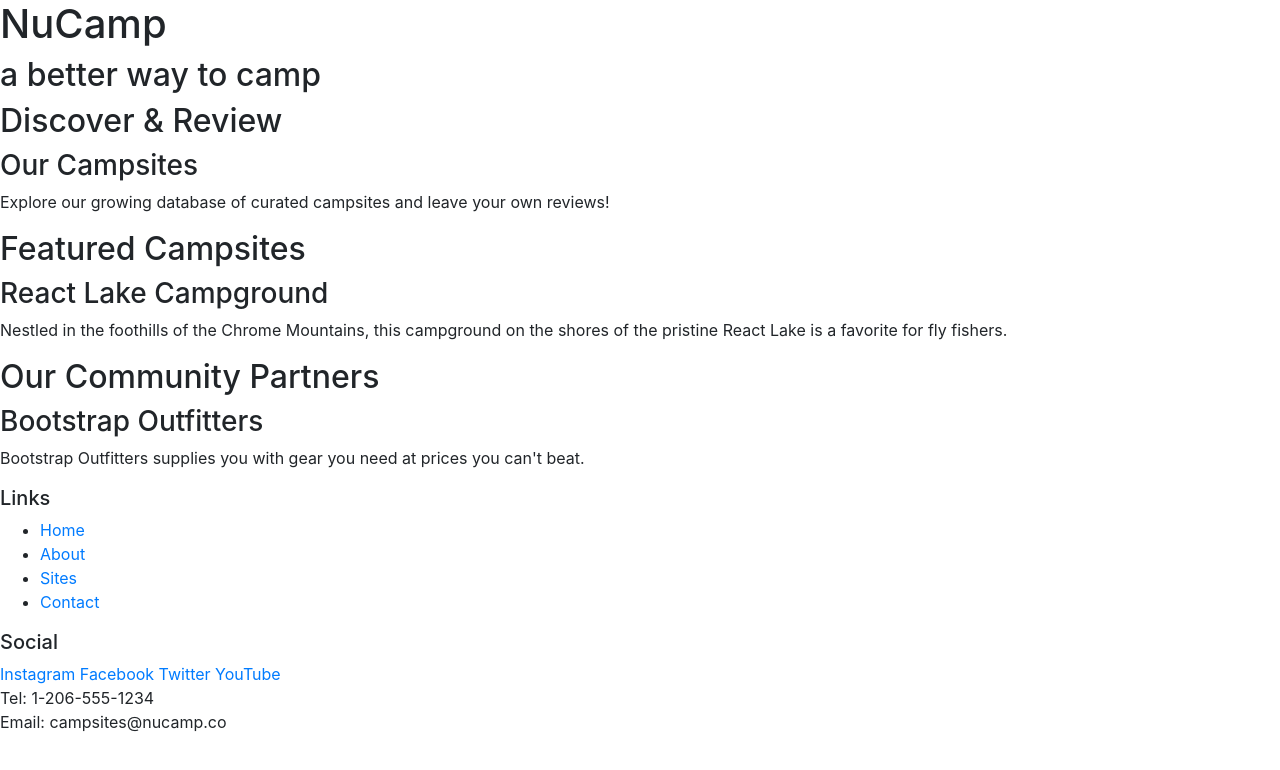
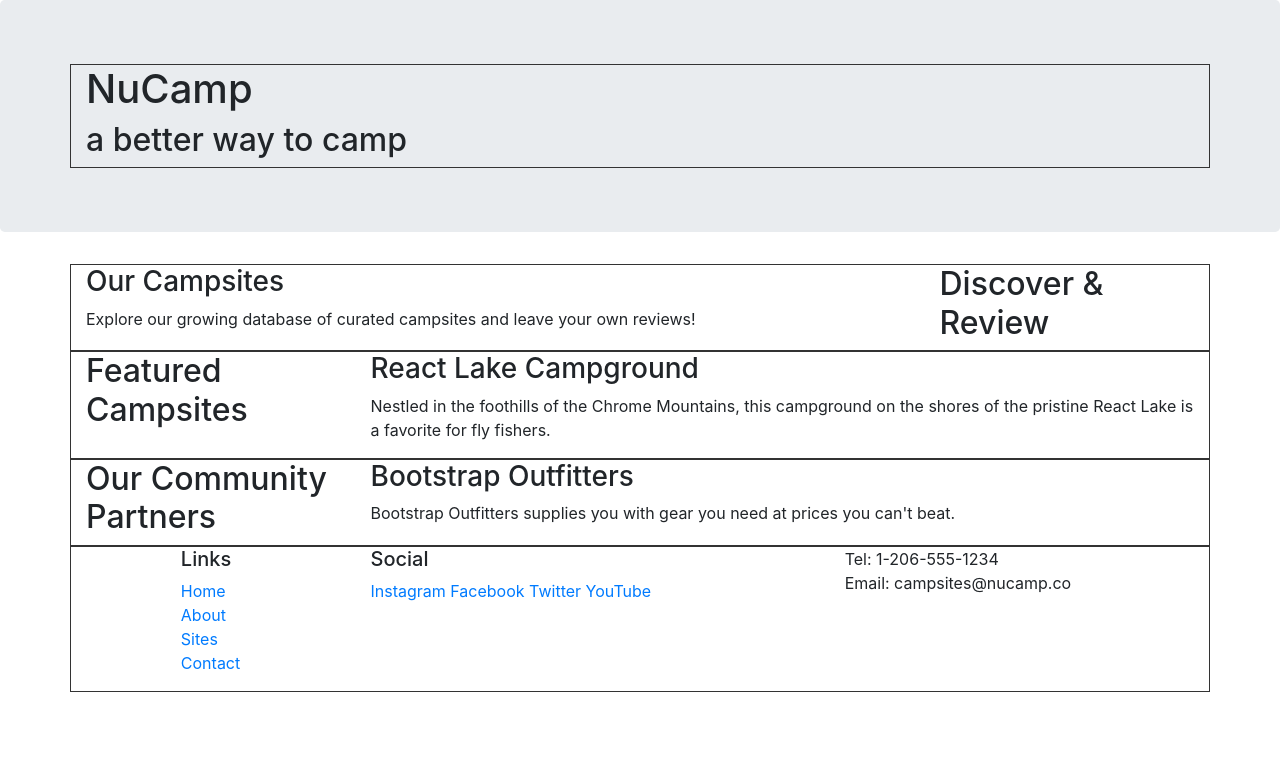
Before and after one commit to chriscanalia/nucampSite, a website: page index.html in a window 1280 px wide. Drawn offline with nearby package versions, Linux system fonts and the light colour scheme.

Commit message:
Bootstrap grid classes

```diff
--- a/index.html
+++ b/index.html
@@ -5,56 +5,79 @@
     <meta charset="utf-8" />
     <meta name="viewport" content="width=device-width, initial-scale=1" />
     <link rel="stylesheet" href="node_modules/bootstrap/dist/css/bootstrap.min.css" />
+    <link rel="stylesheet" href="style.css">
     <title>NuCamp: A Better Way To Camp</title>
 </head>
 
 <body>
 
-    <header>
-        <div>
+    <header class="jumbotron">
+      <div class="container">
+        <div class="row">
+          <div class="col">
             <h1>NuCamp</h1>
             <h2>a better way to camp</h2>
           </div>
+        </div>
+      </div>
     </header>
 
-    <div>
+    <div class="container">
+      <div class="row">
+        <div class="col-sm-4 order-sm-last col-md-3">
           <h2>Discover & Review</h2>
+        </div>
+        <div class="col">
           <h3>Our Campsites</h3>
           <p>Explore our growing database of curated campsites and leave your own reviews!</p>
         </div>
+      </div>
 
-    <div>
+      <div class="row">
+        <div class="col-sm-4 col-md-3">
           <h2>Featured Campsites</h2>
+        </div>
+        <div class="col">
           <h3>React Lake Campground</h3>
           <p>Nestled in the foothills of the Chrome Mountains, this campground on the shores of the pristine React Lake is a favorite for fly fishers.</p>
         </div>
+      </div>
 
-    <div>
+      <div class="row">
+        <div class="col-sm-4 col-sm-last col-md-3">
           <h2>Our Community Partners</h2>
+        </div>
+        <div class="col">
           <h3>Bootstrap Outfitters</h3>
           <p>Bootstrap Outfitters supplies you with gear you need at prices you can't beat.</p>
         </div>
+      </div>
+    </div>
 
     <footer>
-        <div>
+      <div class="container">
+        <div class="row">
+          <div class="col-4 col-sm-2 offset-1">
               <h5>Links</h5>
-            <ul>
+              <ul class="list-unstyled">
                   <li><a href="#">Home</a></li>
                   <li><a href="#">About</a></li>
                   <li><a href="#">Sites</a></li>
                   <li><a href="#">Contact</a></li>
               </ul>
           </div>
-        <div>
+          <div class="col-6 col-sm-5">
               <h5>Social</h5>
               <a href="http://instagram.com/">Instagram</a>
               <a href="http://facebook.com/">Facebook</a>
               <a href="http://twitter.com/">Twitter</a>
               <a href="http://youtube.com/">YouTube</a>
           </div>
-        <div>
+          <div class="col-sm-4">
               Tel: 1-206-555-1234<br />
               Email: campsites@nucamp.co
+          </div>
+        </div>
       </div>
     </footer>
 <!-- jQuery must come first, then Popper.js, then the Bootstrap JavaScript plugins.-->
--- /dev/null
+++ b/style.css
@@ -0,0 +1,3 @@
+.row {
+  border: 1px solid #333;
+}
```
Lines whose indentation alone changed are shown as unchanged.
